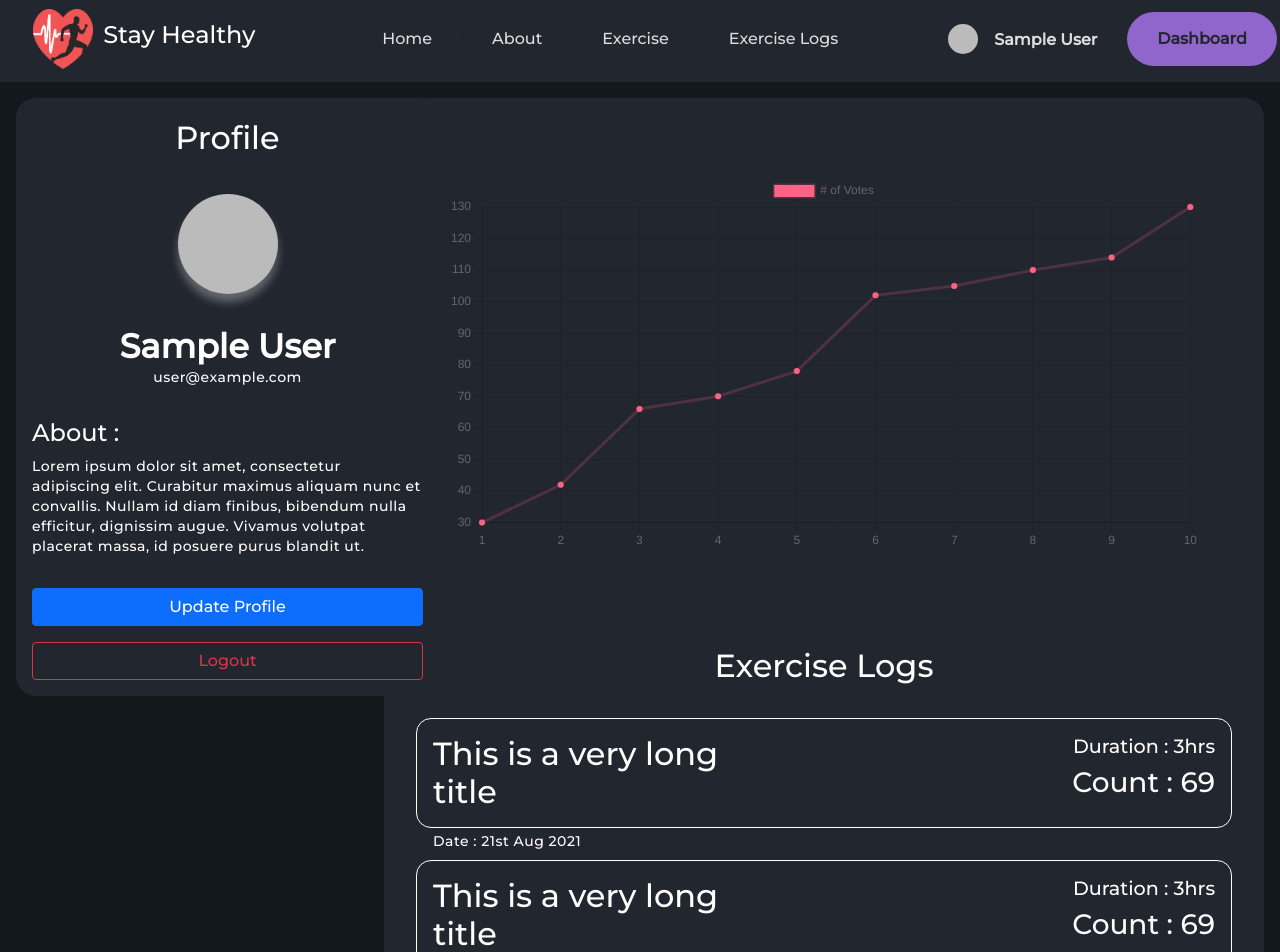
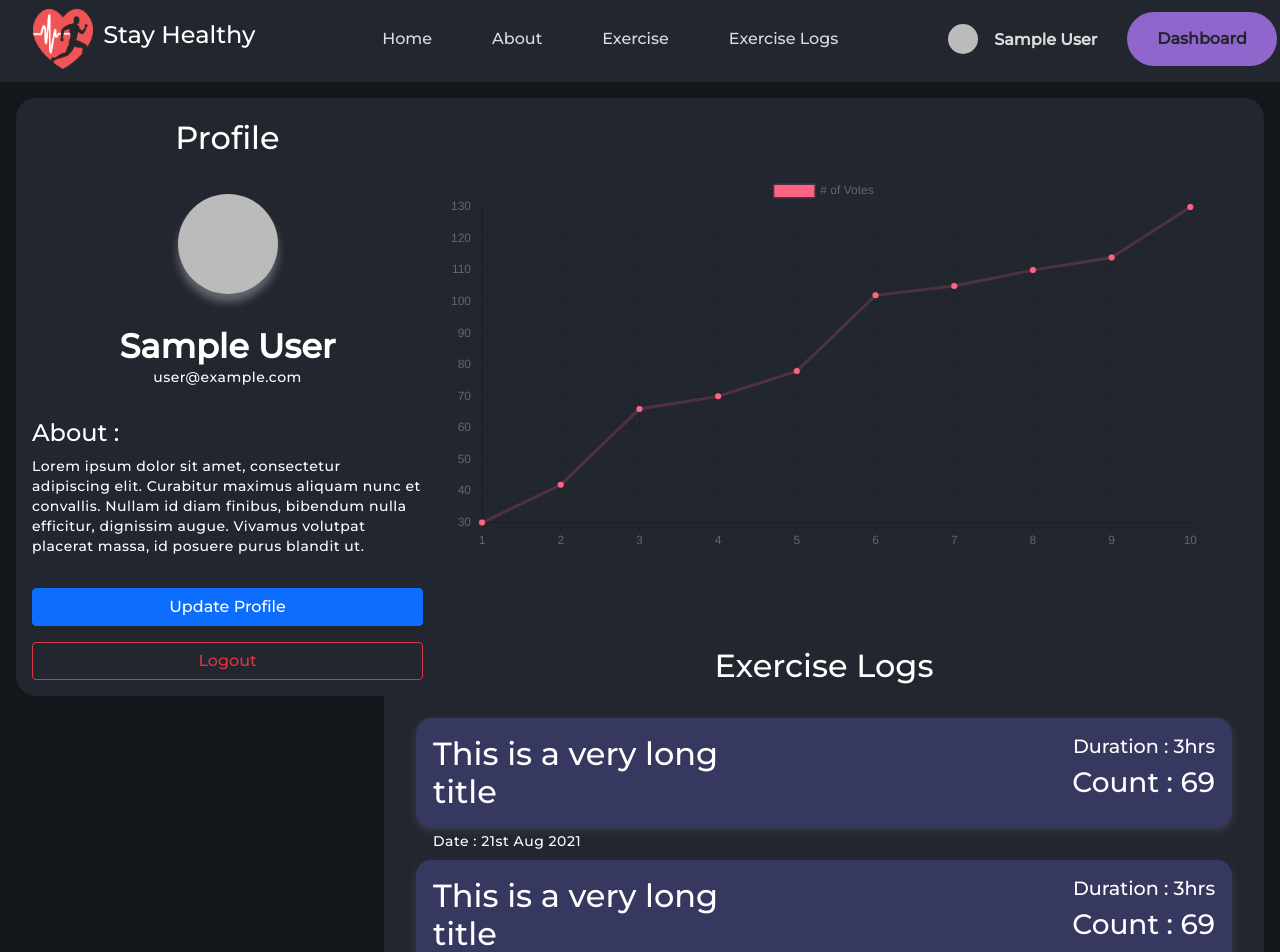
Before and after one commit to sahrohit/health-tracker, a React (Create React App) app: page /dashboard in a window 1280 px wide. Shown: the top 952 px of the page. Built offline with nearby package versions, Linux system fonts and the light colour scheme; no server answers; sample sign-in values are in the browser's storage.

Commit message:
Customized the Data Cards

```diff
--- a/src/components/Dashboard/DataCard.module.css
+++ b/src/components/Dashboard/DataCard.module.css
@@ -1,11 +1,14 @@
 .container {
-  border: 1px solid white;
+  border: 1px solid #373860;
   height: 110px;
   margin: 2rem;
   border-radius: 15px;
   display: flex;
   align-content: space-between;
   justify-content: space-around;
+  background-color: #373860;
+
+  box-shadow: 0 3px 10px rgb(255 255 255 / 0.1);
 }
 
 .title {
```
